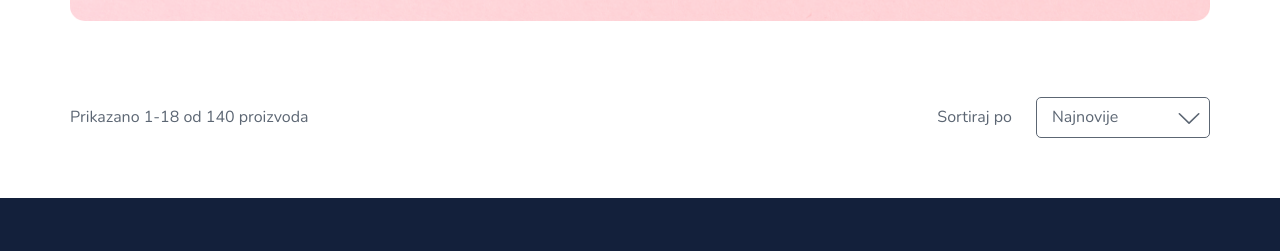
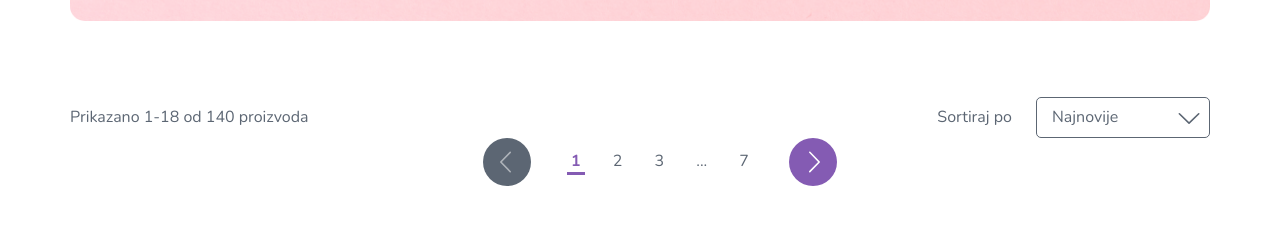
Before and after one commit to nikola-ibnsoftware/taucommerce, a plain HTML site: page category.html in a window 1280 px wide. Shown: the part 536-787 px from the top of the page. Drawn offline with Linux system fonts and the light colour scheme.

Commit message:
pagination done

```diff
--- /dev/null
+++ b/assets/src/scss/components/_pagination.scss
@@ -0,0 +1,90 @@
+.pagination-section{
+    nav{
+        margin: 0 auto;
+        display: block;
+        width: max-content;
+        ul{
+            li{
+                &.pag-middle{
+                    padding: 3px 15px;
+                    a{
+                        background-color: transparent;
+                        border: 0;
+                        border-bottom: 1px solid transparent;
+                        color: $grey;
+                        font-size: 16px;
+                        margin: 0 5px;
+                        padding: 0 0 4px;
+                    }
+                    &.active{
+                        a{
+                            background-color: transparent;
+                            border: 0;
+                            border-bottom: 3px solid $purple;
+                            color: $purple;
+                            font-family: NunitoBold;
+                        }
+                    }
+                }
+                &.left-arrow-pag{
+                    img{
+                        border-radius: 50%;
+                        padding: 12px;
+                        background: $scroll-bg;
+                        margin-right: 10px;
+                    }
+                }
+                &.right-arrow-pag{
+                    img{
+                        border-radius: 50%;
+                        padding: 12px;
+                        background: $scroll-bg;
+                        margin-left: 10px;
+                    }
+                }
+            }
+        }
+    }
+    .pagination-box{
+        .pagination-list{
+            .pagination-item{
+                display: inline;
+                .pagination-link{
+                    color: $grey;
+                    margin: 0 10px;
+                    padding: 0 4px;
+                    border-bottom: 3px solid transparent;
+                    &.active{
+                        color: $purple;
+                        border-bottom: 3px solid $purple;
+                        font-family: NunitoBold;
+                    }
+                }
+                &.pagination-prev{
+                    margin-right: 22px;
+                    .pagination-link{
+                        margin: 0;
+                        padding: 0;
+                        img{
+                            border-radius: 50%;
+                            padding: 12px 13px 12px 11px;
+                            background: $grey;
+                        }
+                    }
+                }
+                &.pagination-next{
+                    margin-left: 22px;
+                    .pagination-link{
+                        margin: 0;
+                        padding: 0;
+                        img{
+                            border-radius: 50%;
+                            padding: 12px 11px 12px 13px;
+                            background: $purple;
+                        }
+                    }
+                }
+            }
+        }
+    }
+}
--- a/assets/src/scss/main.scss
+++ b/assets/src/scss/main.scss
@@ -9,6 +9,7 @@
 @import "components/hero-image";
 @import "components/breadcrumbs";
 @import "components/category-section";
+@import "components/pagination";
 
 // Pages
 @import "pages/home-page";
--- a/category.html
+++ b/category.html
@@ -44,7 +44,9 @@
                                 <a class="header-log">Prijavi se</a>
                             </div>
                             <div class="header-txt-rh">
-                                <img class="header-search" src="assets/src/images/icons/search-icon.svg" alt="Search Icon">
+                                <a href="#">
+                                    <img class="header-search" src="assets/src/images/icons/search-icon.svg" alt="Search Icon">
+                                </a>
                                 <a href="#" class="header-txt-like">
                                     <img src="assets/src/images/icons/heart-purple-icon.svg" alt="Heart Icon">
                                     <p>1</p>
@@ -139,7 +141,35 @@
                     </select>
                 </div>
             </div>
-            <div class="category-bottom"></div>
+            <div class="category-bottom">
+                <div class="col-12 pagination-section">
+                    <nav class="pagination-box">
+                        <ul class="pagination-list">
+                            <li class="pagination-item pagination-prev">
+                                <a class="pagination-link"><img src="assets/src/images/icons/arrow-left.svg" alt="Arrow left"></a>
+                            </li>
+                            <li class="pagination-item">
+                                <a class="pagination-link active" href="#">1</a>
+                            </li>
+                            <li class="pagination-item">
+                                <a class="pagination-link" href="#">2</a>
+                            </li>
+                            <li class="pagination-item">
+                                <a class="pagination-link" href="#">3</a>
+                            </li>
+                            <li class="pagination-item">
+                                <a class="pagination-link pagination-middle">...</a>
+                            </li>
+                            <li class="pagination-item">
+                                <a class="pagination-link pagination-last" href="#">7</a>
+                            </li>
+                            <li class="pagination-item pagination-next">
+                                <a class="pagination-link" href="#"><img src="assets/src/images/icons/arrow-right.svg" alt="Arrow right"></a>
+                            </li>
+                        </ul>
+                    </nav>
+                </div>
+            </div>
         </div>
 
         <footer class="footer-section">
```
Also changed, not shown: assets/dist/css/main.css, assets/src/images/icons/arrow-left.svg (added), assets/src/images/icons/arrow-right.svg (added), 2 other files.
